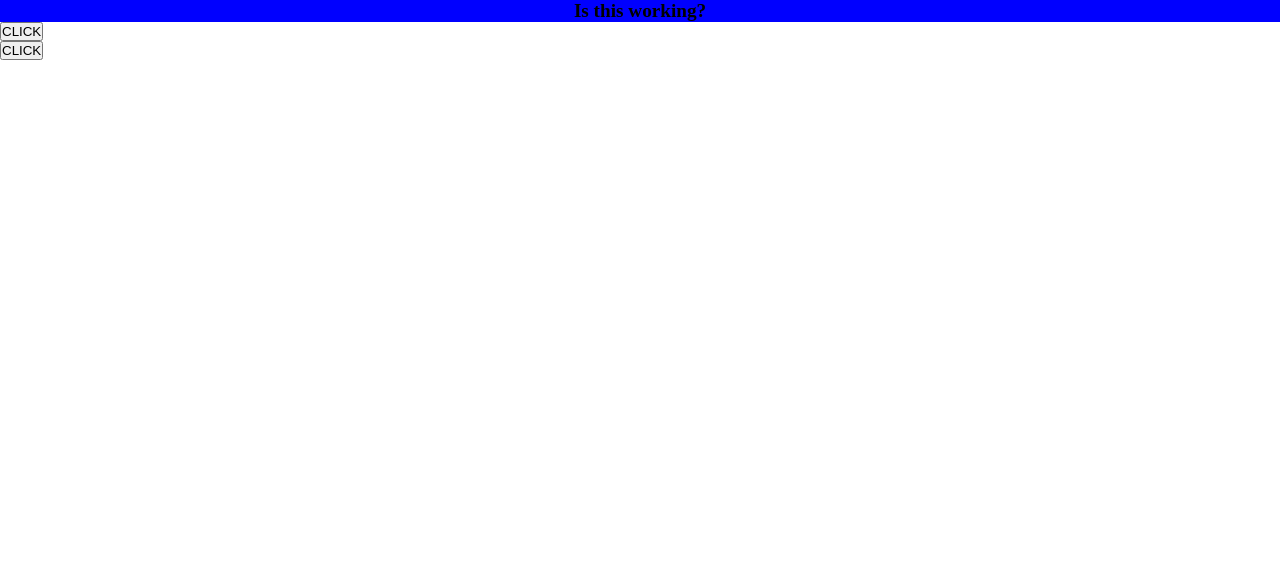
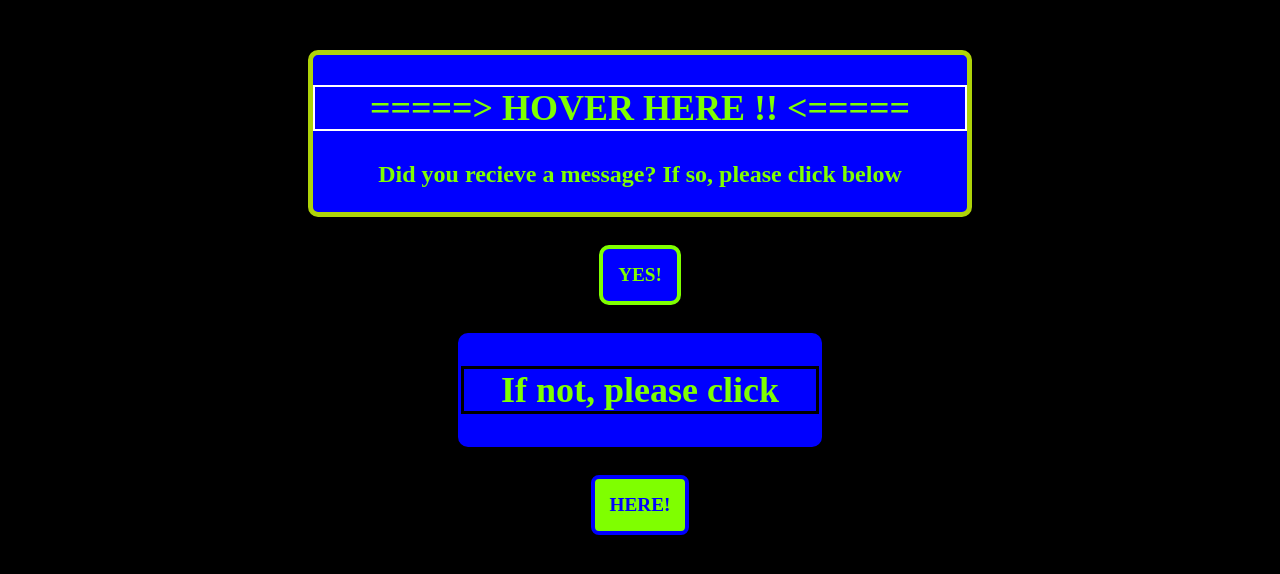
Before and after one commit to JoshFebbie/Deployment-lab, a plain HTML site: page public/index.html in a window 1280 px wide. Drawn offline with Linux system fonts and the light colour scheme.

Commit message:
added-styling

```diff
--- a/public/index.html
+++ b/public/index.html
@@ -7,13 +7,23 @@
     <link rel="stylesheet" href="styles.css">
     <title>Document</title>
 </head>
-<body>
-    <h2>Is this working?</h2>
-  <div class="btn">
-    <button>CLICK</button>
+<body class="bdy">
+  <div class="N1">
+    <h2>=====> HOVER HERE !! <=====</h2>
+    <p id="p1">Did you recieve a message? If so, please click below</p>
+    </div>
     <br>
-    <button>CLICK</button>
+    <div class="button">
+      <button id="btn1">YES!</button>
+    </div>
+    <br>
+  <div class="N2">
+    <h2 id="h2-1">If not, please click</h2>
   </div>
+    <br>
+    <div class="button">
+       <button id="btn2">HERE!</button>
+    </div>
     <script src="main.js"></script>
-</body>
+  </body>
 </html>
--- a/public/styles.css
+++ b/public/styles.css
@@ -1,18 +1,108 @@
-* {
-    margin: 0;
+.bdy {
+    background-color: black;
     padding: 0;
-    box-sizing: border-box;
 }
 
-h2 {
-    font-size: larger;
+
+
+#p1 {
+    font-size: x-large;
     font-weight: bolder;
-    background-color: blue;
     display: flex;
     justify-content: center;
 }
 
-#btn {
+.N1 {
+    margin-top: 50px;
+    margin-left: 300px;
+    margin-right: 300px;
+    font-size: x-large;
+    background-color: blue;
+    color: chartreuse;
+    font-family: "Poppins";
+    border: 5px solid rgb(174, 211, 9);
+    border-radius: 10px;
+}
+
+.N1:hover{
+
+    cursor: pointer;
+}
+
+.N2 {
+    margin-left: 450px;
+    margin-right: 450px;
+    font-size: x-large;
+    background-color:blue;
+    color: chartreuse;
+    font-family: "Poppins";
+    border: 3px solid blue;
+    border-radius: 10px;
+    box-shadow: 20px;
+}
+
+/* .N2:hover{
+    background-color: blue;
+    color:chartreuse;
+    cursor: pointer;
+
+} */
+
+#btn1 {
+    font-family: "Poppins";
+    font-weight: bolder;
+    font-size: larger;
+    color: chartreuse ;
+    background-color: blue;
+    padding: 15px;
+    border: 4px solid chartreuse;
+    border-radius: 10px;
+    cursor: pointer;
+}
+
+#btn1:hover{
+    background-color: chartreuse;
+    color:blue;
+}
+
+
+#btn2 {
+    font-family: "Poppins";
+    font-weight: 900;
+    font-size: larger;
+    color:blue;
+    background-color: chartreuse;
+    padding: 15px;
+    border: 4px solid blue;
+    border-radius: 8px;
+    cursor: pointer;
+}
+
+#btn2:hover{
+    background-color: blue;
+    color: chartreuse;
+}
+
+
+h2 {
+    border: 2px solid white;
     display: flex;
     justify-content: center;
+    font-family: "Poppins";
 }
+
+h2:hover {
+    background-color: chartreuse;
+    color: blue;
+}
+
+#h2-1 {
+    border: 3px solid black;
+
+}
+
+.button {
+    display: flex;
+    justify-content: center;
+    padding: 10px;
+}
```
